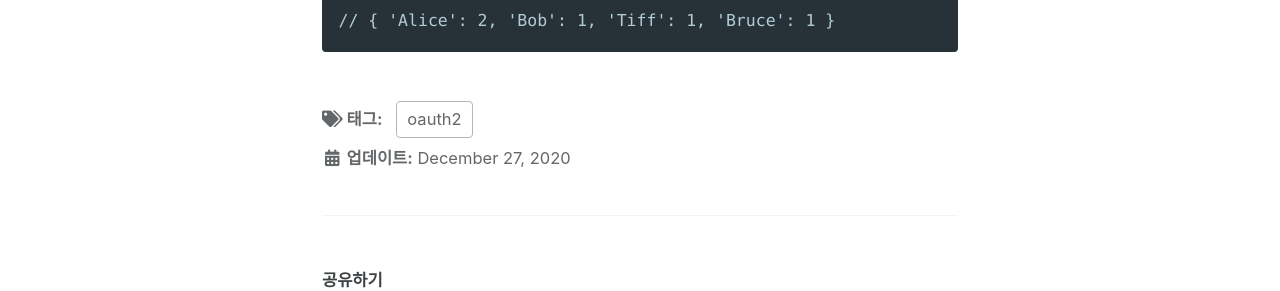
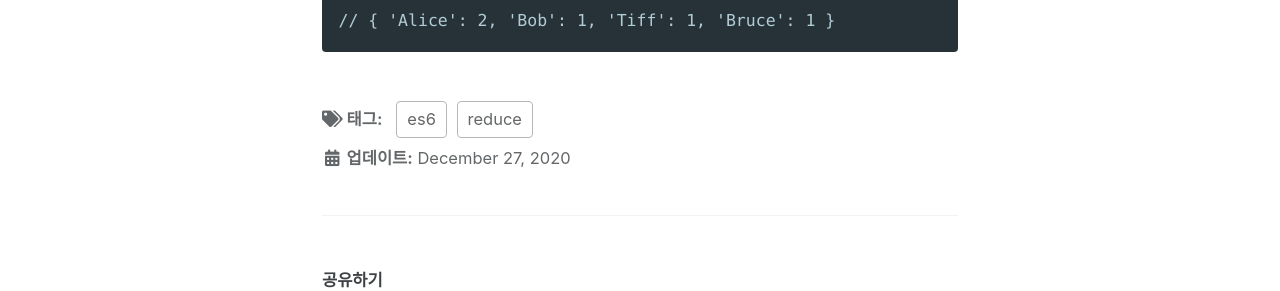
Before and after one commit to Jn22L/jn22l.github.io, a Jekyll site: the page built from _posts/2021-04-02-es6.md, in a window 1280 px wide. Shown: the part 684-975 px from the top of the page. Built offline with Jekyll 4.4.1, drawn with Linux system fonts in a browser that asks for light colours; cached includes are drawn as plain includes.

Commit message:
Update 2021-04-02-es6.md

```diff
--- a/_posts/2021-04-02-es6.md
+++ b/_posts/2021-04-02-es6.md
@@ -1,7 +1,7 @@
 ---
 title: "ES6 reduce"
 date: 2020-12-27 14:30:00 -0600
-tags: oauth2
+tags: es6 reduce
 ---
 
 ## 객체 내의 값 인스턴스 개수 세기
```
